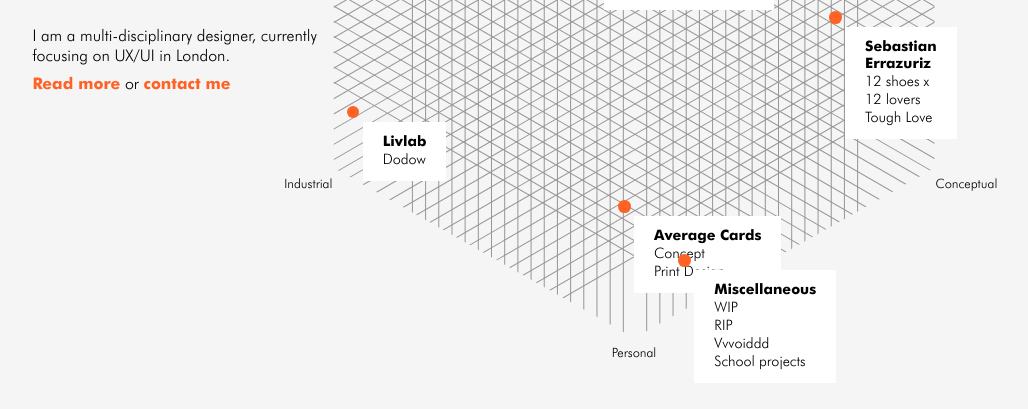
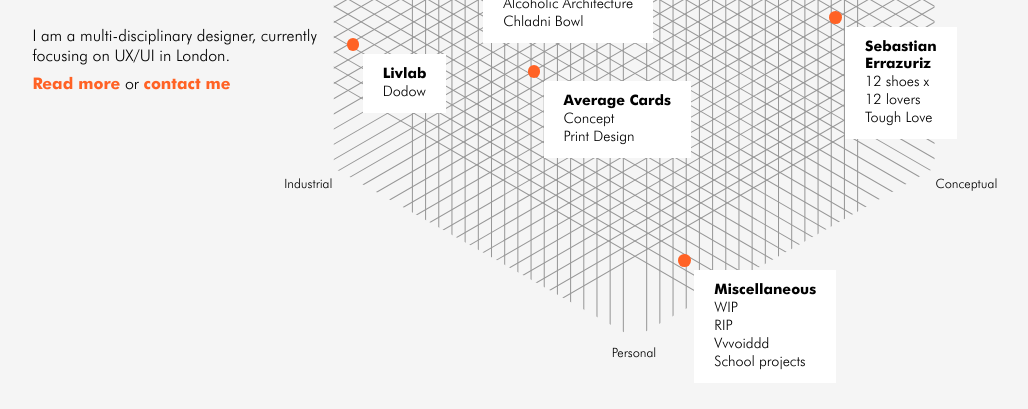
Before and after one commit to audreymgr/audreymgr.github.io, a Jekyll site: the page built from index.html, in a window 1280 px wide. Shown: the top 409 px of the page, without its empty margins (6-1034 px from the left). Built offline with Jekyll 4.4.1, drawn with Linux system fonts in a browser that asks for light colours.

Commit message:
Projects_position3

```diff
--- a/index.html
+++ b/index.html
@@ -27,7 +27,7 @@
                     </ul>
                 </a>
             </li>
-            <li style="left: 5%; top: 12%;">
+            <li style="left: 7%; top: 23%;">
                 <a href="/work/proofreadinginternational.html">
                     <h2>Proofreading International</h2>
                     <ul>
@@ -35,7 +35,7 @@
                     </ul>
                 </a>
             </li>
-            <li style="left: 80%; top: 26%;">
+            <li style="left: 80%; top: 30%;">
                 <a href="/work/jack.html">
                     <h2>Jack</h2>
                     <ul>
@@ -43,7 +43,7 @@
                     </ul>
                 </a>
             </li>
-            <li style="left: 45%; top: 40%;">
+            <li style="left: 25%; top: 45%;">
                 <a href="/work/bompasandparr.html">
                     <h2>Bompas & Parr</h2>
                     <ul>
@@ -61,7 +61,7 @@
                     </ul>
                 </a>
             </li>
-            <li style="left: 5%; top: 68%;">
+            <li style="left: 5%; top: 58%;">
                 <a href="/work/livlab.html">
                     <h2>Livlab</h2>
                     <ul>
@@ -69,7 +69,7 @@
                     </ul>
                 </a>
             </li>
-            <li style="left: 50%; top: 82%;">
+            <li style="left: 35%; top: 62%;">
                 <a href="/work/averagecards.html">
                     <h2>Average Cards</h2>
                     <ul>
```
